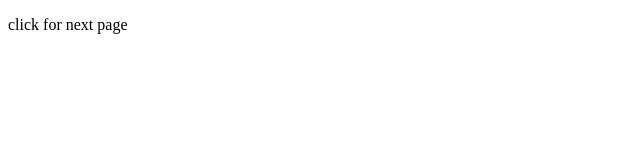
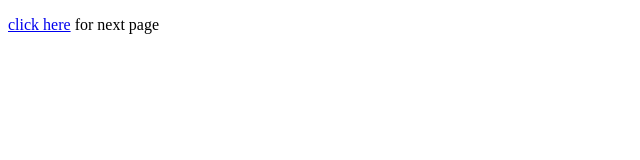
Before and after one commit to akashkainth/roopsy, a plain HTML site: page index.html in a window 1280 px wide. Shown: the whole page, without its empty margins (0-640 px from the left). Drawn offline with Linux system fonts and the light colour scheme.

Commit message:
Update index.html

```diff
--- a/index.html
+++ b/index.html
@@ -4,6 +4,6 @@
     <title>Roopsy by akashkainth</title>
   </head>
   <body>
-    <p>click for next page <a href="http://dev.roopsymatrix.com/index2.html"></p>
+    <p><a href="http://dev.roopsymatrix.com/index2.html">click here</a> for next page</p>
   </body>
 </html>
```
